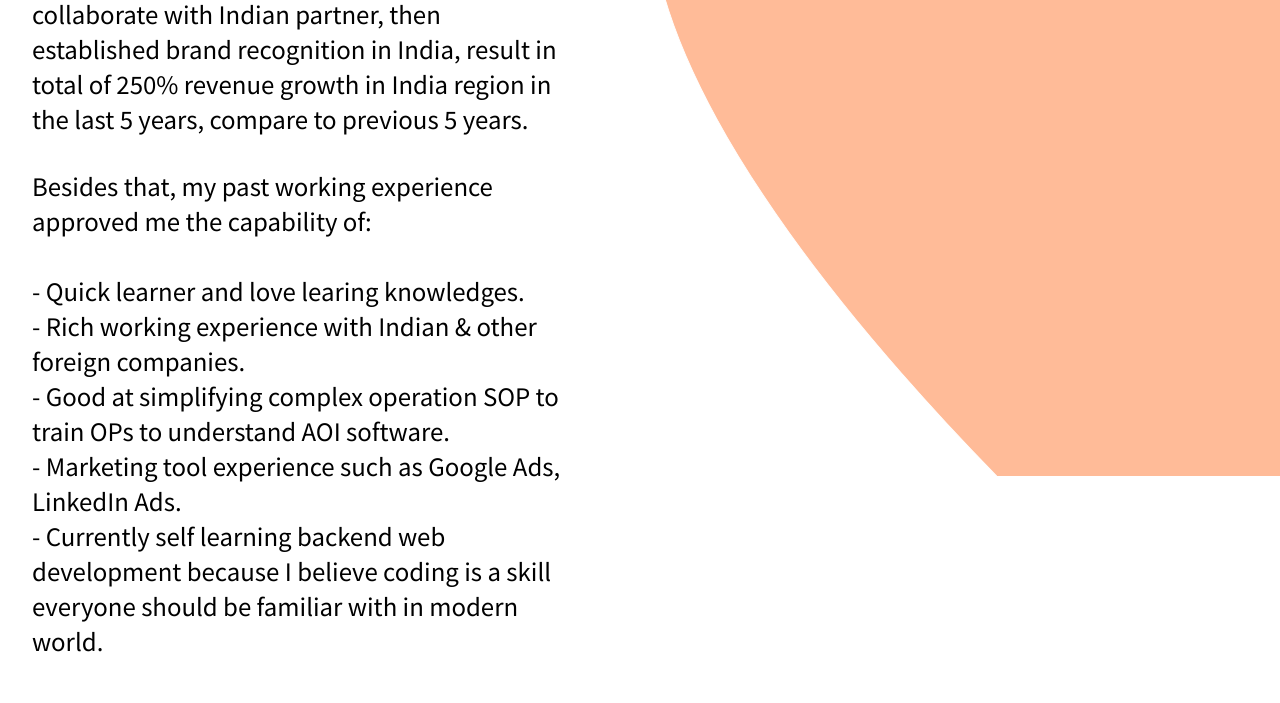
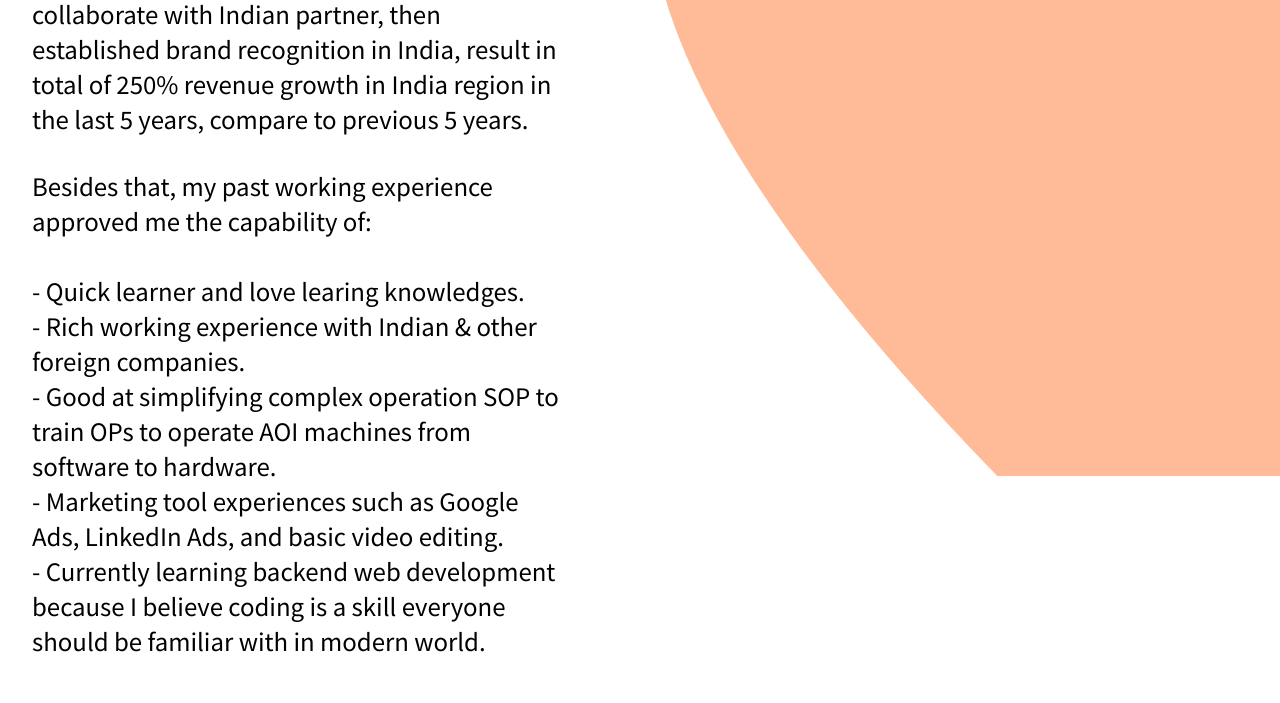
Before and after one commit to dinsky21/MySite, a plain HTML site: page index.html in a window 1280 px wide. Shown: the part 644-1347 px from the top of the page. Drawn offline with Linux system fonts and the light colour scheme.

Commit message:
Update index.html

```diff
--- a/index.html
+++ b/index.html
@@ -469,10 +469,9 @@
           of: <br /><br />
           - Quick learner and love learing knowledges.
           <br />- Rich working experience with Indian & other foreign companies.
-          <br />- Good at simplifying complex operation SOP to train OPs to
-          understand AOI software.
-          <br />- Marketing tool experience such as Google Ads, LinkedIn Ads.
-          <br />- Currently self learning backend web development because I believe coding is a skill everyone should be familiar with in modern world.
+          <br />- Good at simplifying complex operation SOP to train OPs to operate AOI machines from software to hardware.
+          <br />- Marketing tool experiences such as Google Ads, LinkedIn Ads, and basic video editing.
+          <br />- Currently learning backend web development because I believe coding is a skill everyone should be familiar with in modern world.
         </p>
       </section>
       <section class="right">
```
